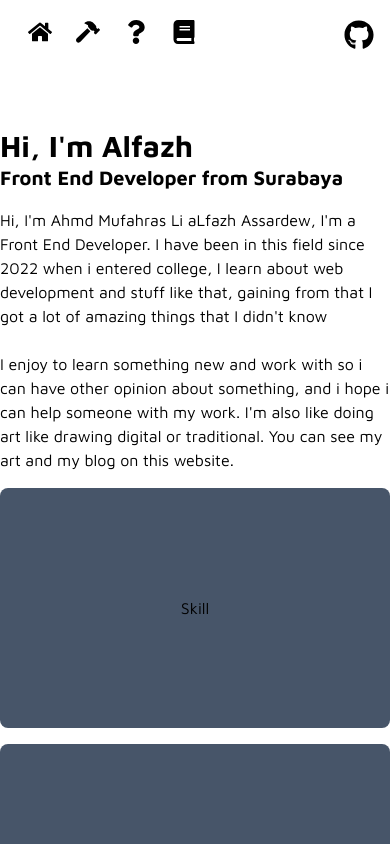
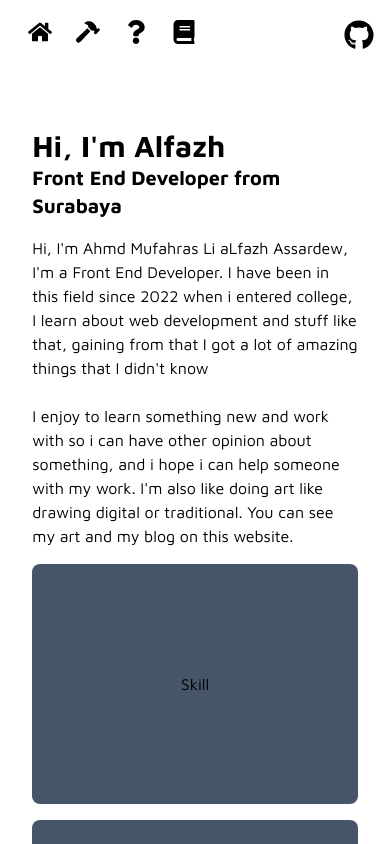
Before and after one commit to alfazh123/Alfazh-page, a Next.js app: page /about in a window 390 px wide. Shown: the top 844 px of the page. Built offline with nearby package versions, Linux system fonts and the light colour scheme.

Commit message:
fix: padding for mobile

```diff
--- a/app/about/books/page.tsx
+++ b/app/about/books/page.tsx
@@ -7,7 +7,7 @@ import db from "@/app/lib/db.json";
 export default function Books() {
     const [active, setActive] = useState(1);
     return (
-        <div>
+        <div className="px-4">
             <h1>Books</h1>
             <ul className="flex relative md:flex-row flex-col gap-4">
                 {db.books.map((book, id) => (
--- a/app/about/page.tsx
+++ b/app/about/page.tsx
@@ -2,7 +2,7 @@ import Link from "next/link";
 
 export default function About() {
     return (
-        <div>
+        <div className="px-4">
             <div className="mb-4">
                 <h1 className="text-3xl font-bold">Hi, I&apos;m Alfazh</h1>
                 <h2 className="text-xl font-bold mb-4">
--- a/app/layout.tsx
+++ b/app/layout.tsx
@@ -25,7 +25,7 @@ export default function RootLayout({
         >
             <body className={mavenPro.className}>
                 <Navbar />
-                <main className="pt-32 pb-20 mx-auto lg:w-3/4 md:w-5/6 w-lvw justify-center items-center">
+                <main className="pt-32 pb-20 mx-auto lg:w-3/4 md:w-5/6 w-11/12 justify-center items-center">
                     {children}
                 </main>
                 <Footer />
```
